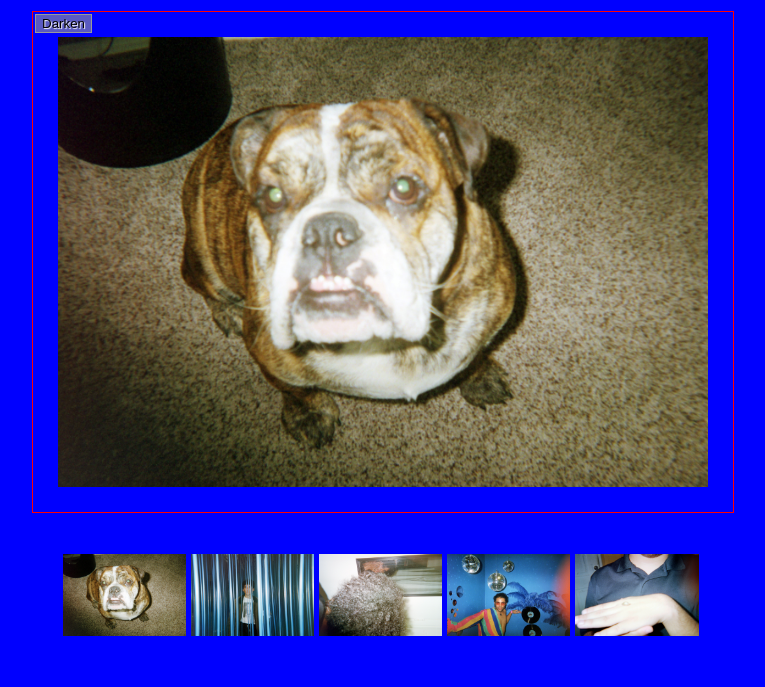
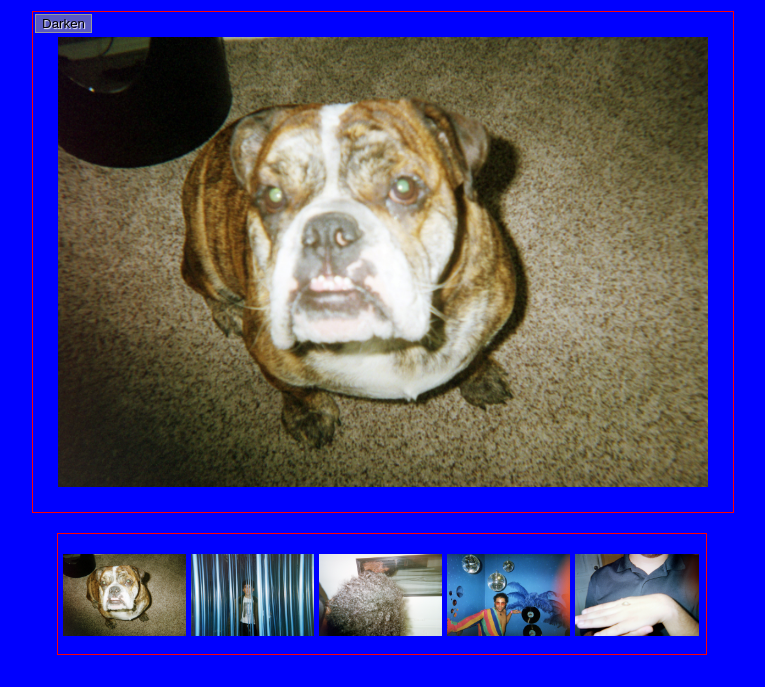
Before and after one commit to roccoml/roccoml.github.io, a plain HTML site: page Assignments/assignment9.html in a window 1280 px wide. Shown: the part 113-800 px from the top of the page, without its empty margins (258-1023 px from the left). Drawn offline with Linux system fonts and the light colour scheme.

Commit message:
Update assignment9.css

```diff
--- a/css/assignment9.css
+++ b/css/assignment9.css
@@ -52,7 +52,7 @@ h1 {
   }
 
 .thumb-bar{
-    border:1px solid blue;
+    border:1px solid red;
     margin-top:20px;
 }
 
```
